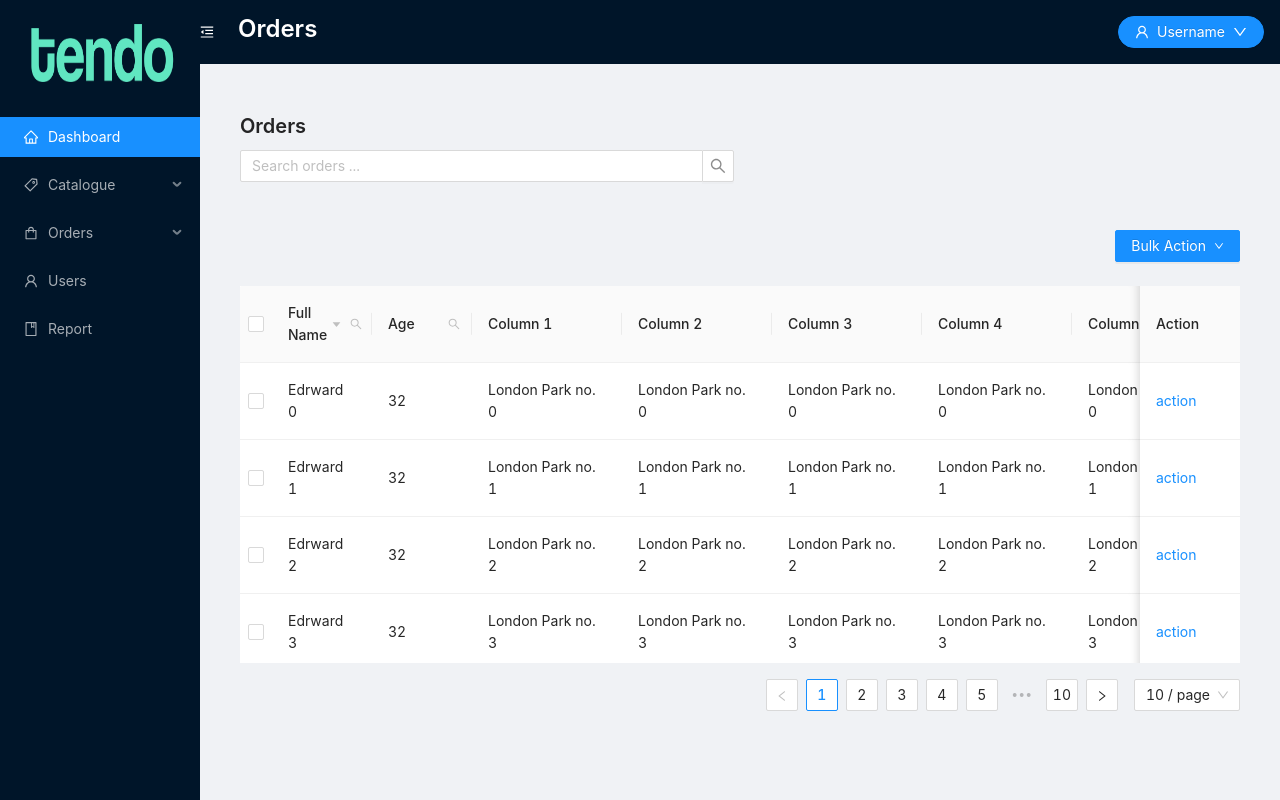
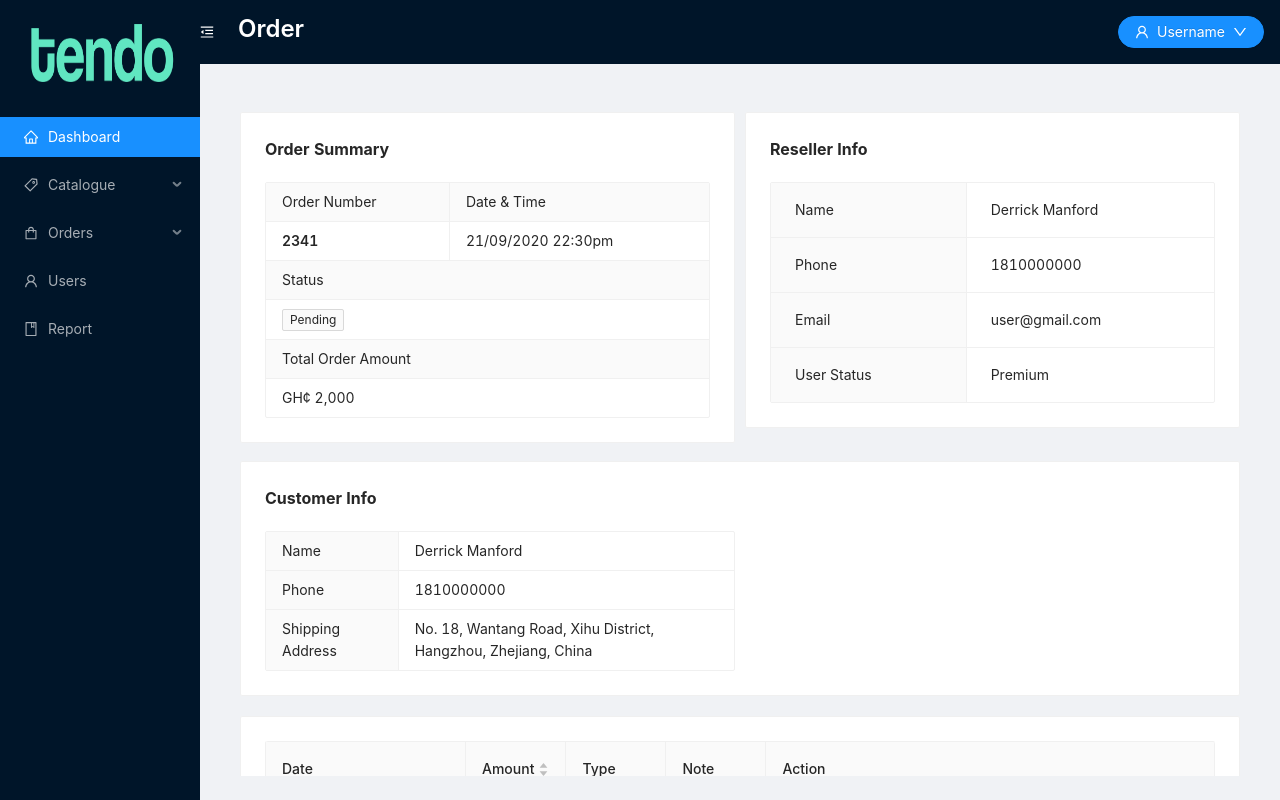
Before and after one commit to LadyDzidzor/ant-design-dashboard, a React (Create React App) app: page /dashboard/orders/1 in a window 1280 px wide. Built offline with nearby package versions, Linux system fonts and the light colour scheme.

Commit message:
single order page done

```diff
--- a/package.json
+++ b/package.json
@@ -13,6 +13,7 @@
     "react": "^16.13.1",
     "react-dom": "^16.13.1",
     "react-highlight-words": "^0.16.0",
+    "react-resizable": "^1.11.0",
     "react-router-dom": "^5.2.0",
     "react-scripts": "3.4.3"
   },
--- /dev/null
+++ b/src/components/order.component.jsx
@@ -0,0 +1,98 @@
+import React from "react";
+import { Descriptions, Tag, Card, Row, Col, Typography } from "antd";
+import {} from "@ant-design/icons";
+import OrderTable from "./ordertable.component";
+
+const SingleOrder = () => {
+  const { Item } = Descriptions;
+  const { Text } = Typography;
+  return (
+    <>
+      <Row gutter={10}>
+        <Col span={12}>
+          <Card>
+            <Descriptions
+              title="Order Summary"
+              layout="vertical"
+              bordered
+              size="small"
+            >
+              <Item label="Order Number">
+                <Text strong>2341</Text>
+              </Item>
+              <Item label="Date &amp; Time" span={2}>
+                21/09/2020 22:30pm
+              </Item>
+              <Item label="Status" span={3}>
+                <Tag>Pending</Tag>
+              </Item>
+              <Item label="Total Order Amount" span={3}>
+                GH&cent; 2,000
+              </Item>
+            </Descriptions>
+          </Card>
+        </Col>
+        <Col span={12}>
+          <Card>
+            <Descriptions title="Reseller Info" bordered size="large">
+              <Item label="Name" span={3}>
+                Derrick Manford
+              </Item>
+              <Item label="Phone" span={3}>
+                1810000000
+              </Item>
+              <Item label="Email" span={3}>
+                user@gmail.com
+              </Item>
+              <Item label="User Status" span={3}>
+                Premium
+              </Item>
+            </Descriptions>
+          </Card>
+        </Col>
+      </Row>
+      <Card style={{ margin: "18px 0" }}>
+        <Row gutter={10}>
+          <Col span={12}>
+            <Descriptions title="Customer Info" bordered size="small">
+              <Item label="Name" span={3}>
+                Derrick Manford
+              </Item>
+              <Item label="Phone" span={3}>
+                1810000000
+              </Item>
+
+              <Item label="Shipping Address" span={3}>
+                No. 18, Wantang Road, Xihu District, Hangzhou, Zhejiang, China
+              </Item>
+            </Descriptions>
+          </Col>
+          <Col></Col>
+        </Row>
+      </Card>
+      <Card style={{ margin: "20px 0" }}>
+        <OrderTable />
+      </Card>
+      <Row>
+        <Col span={12}>
+          <Card>
+            <Descriptions title="Customer Info" bordered size="small">
+              <Item label="Sub-total" span={3}>
+                GH&cent; 1,900
+              </Item>
+              <Item label="Shipping Cost" span={3}>
+                GH&cent; 100
+              </Item>
+
+              <Item label="Total" span={3}>
+                <Text strong>GH&cent; 2,000</Text>
+              </Item>
+            </Descriptions>
+          </Card>
+        </Col>
+      </Row>
+    </>
+  );
+};
+
+export default SingleOrder;
--- /dev/null
+++ b/src/components/ordertable.component.jsx
@@ -0,0 +1,97 @@
+/* eslint-disable jsx-a11y/anchor-is-valid */
+import React from "react";
+import { Table } from "antd";
+import ResizableTitle from "./resizetitle.component";
+
+export default class OrderTable extends React.Component {
+  state = {
+    columns: [
+      {
+        title: "Date",
+        dataIndex: "date",
+        width: 200,
+      },
+      {
+        title: "Amount",
+        dataIndex: "amount",
+        width: 100,
+        sorter: (a, b) => a.amount - b.amount,
+      },
+      {
+        title: "Type",
+        dataIndex: "type",
+        width: 100,
+      },
+      {
+        title: "Note",
+        dataIndex: "note",
+        width: 100,
+      },
+      {
+        title: "Action",
+        key: "action",
+        render: () => <a>Delete</a>,
+      },
+    ],
+  };
+
+  components = {
+    header: {
+      cell: ResizableTitle,
+    },
+  };
+
+  data = [
+    {
+      key: 0,
+      date: "2018-02-11",
+      amount: 120,
+      type: "income",
+      note: "transfer",
+    },
+    {
+      key: 1,
+      date: "2018-03-11",
+      amount: 243,
+      type: "income",
+      note: "transfer",
+    },
+    {
+      key: 2,
+      date: "2018-04-11",
+      amount: 98,
+      type: "income",
+      note: "transfer",
+    },
+  ];
+
+  handleResize = (index) => (e, { size }) => {
+    this.setState(({ columns }) => {
+      const nextColumns = [...columns];
+      nextColumns[index] = {
+        ...nextColumns[index],
+        width: size.width,
+      };
+      return { columns: nextColumns };
+    });
+  };
+
+  render() {
+    const columns = this.state.columns.map((col, index) => ({
+      ...col,
+      onHeaderCell: (column) => ({
+        width: column.width,
+        onResize: this.handleResize(index),
+      }),
+    }));
+
+    return (
+      <Table
+        bordered
+        components={this.components}
+        columns={columns}
+        dataSource={this.data}
+      />
+    );
+  }
+}
--- /dev/null
+++ b/src/components/resizetitle.component.jsx
@@ -0,0 +1,39 @@
+import React from "react";
+import { Resizable } from "react-resizable";
+
+const ResizableTitle = (props) => {
+  const { onResize, width, ...restProps } = props;
+
+  if (!width) {
+    return <th {...restProps} />;
+  }
+
+  return (
+    <Resizable
+      width={width}
+      height={0}
+      handle={
+        <span
+          onClick={(e) => {
+            e.stopPropagation();
+          }}
+          style={{
+            position: "absolute",
+            right: "-5px",
+            bottom: 0,
+            zIndex: 1,
+            width: "10px",
+            height: "100%",
+            cursor: "col-resize",
+          }}
+        />
+      }
+      onResize={onResize}
+      draggableOpts={{ enableUserSelectHack: false }}
+    >
+      <th {...restProps} />
+    </Resizable>
+  );
+};
+
+export default ResizableTitle;
--- a/src/core/dashboard.routes.js
+++ b/src/core/dashboard.routes.js
@@ -6,6 +6,7 @@ import React from "react";
 import AddProduct from "../components/addproduct.component";
 import AddProductVariation from "../components/addvariation.component";
 import HomeComponent from "../components/dashboard.component";
+import SingleOrder from "../components/order.component";
 import Orders from "../components/orders.component";
 import Products from "../components/products.component";
 import UploadCSV from "../components/uploadCSV.component";
@@ -44,6 +45,11 @@ const Routes = [
     name: () => <>Product Variations</>,
   },
   {
+    path: "/dashboard/orders/:id",
+    main: SingleOrder,
+    name: () => <>Order</>,
+  },
+  {
     path: "/dashboard/orders",
     main: Orders,
     name: () => <>Orders</>,
```
Also changed, not shown: 1 other file (tests, documents, lock files or other folders).
